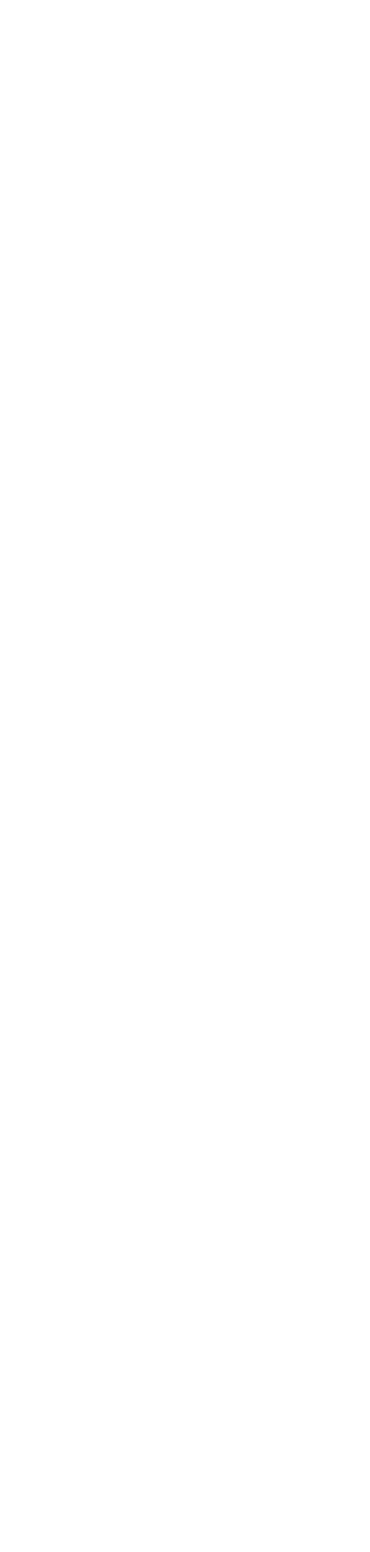
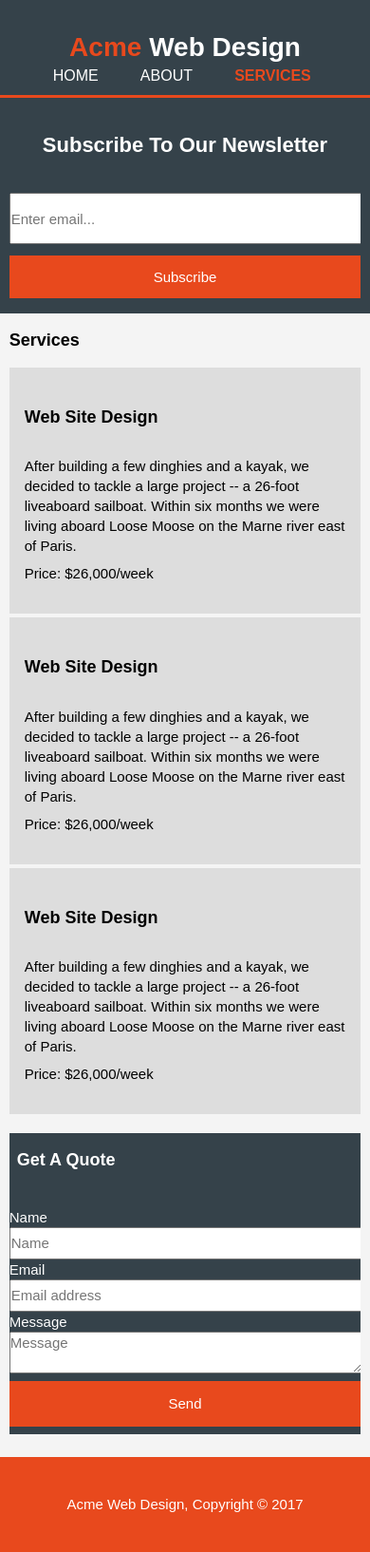
Before and after one commit to Longgz/AcmeWebDesign.github.io, a plain HTML site: page services.html in a window 390 px wide. Shown: the whole page at 95% size. Before the commit the page ends 844 px from the top, so only its background shows below. Drawn offline with Linux system fonts and the light colour scheme.

Commit message:
Update style.css

```diff
--- a/assets/css/style.css
+++ b/assets/css/style.css
@@ -40,7 +40,7 @@
 }
 
 .header .nav li{
-    float: left;
+    /* float: left; */
     display: inline-block;
     padding: 0 20px;
 }
@@ -231,8 +231,102 @@
 }
 
 /* media queries */
-@media(max-width: 768px){
-    body{
-        display: none;
+
+/* mobile */
+@media screen and (max-width: 46.1875em) {
+   .container {
+       width: 95%;
+   }
+
+   #branding {
+       width: 100%;
+       text-align: center;
+   }
+
+   .header .nav {
+        width: 93%;
+        margin: auto;
+   }
+
+   .header .nav ul {
+        margin-left: auto;
+        margin-right: auto;
+   }
+
+   #showcase {
+        padding-bottom: 10px;
+   }
+
+    #newsletter h1 {
+        width: 100%;
+        text-align: center;
+   }
+
+   #newsletter input {
+        width: 100%;
+        height: 50px;
+   }
+
+   #newsletter button {
+       padding: 12px;
+       width: 100%;
+       margin: 12px 0 16px 0;
+   }
+
+   #newsletter form {
+       line-height: 0;
+       float: none;
+   }
+
+   #boxes .box {
+        float: none;
+        width: 100%;
+        border: solid 1px #ddd;
+   }
+
+   #body .acticle {
+       width: 100%;
+   }
+
+   #body .sidebar {
+       width: 100%;
+       float: none;
+       display: inline-block;
+       padding: 0;
+   }
+
+   #body .sidebar h4 {
+       padding-left: 8px;
+   }
+
+   #body .sidebar p {
+       padding: 8px;
+   }
+
+   #body .btn-quote {
+        width: 100%;
+        margin: 8px 0;
+        height: 48px;
+   }
+}
+
+/* tablet */
+@media screen and (min-width: 46.25em) and (max-width: 63.9375em) {
+    #body .container {
+        display: flex;
+    }
+
+    #body .container .acticle {
+        margin-right: 5%;
+    }
+
+    #body .container .sidebar {
+        max-height: 30vh;
+    }
+
+    #body .container .btn-quote {
+        width: 100%;
+        margin-top: 10px;
+        padding: 12px 0;
     }
 }
```
